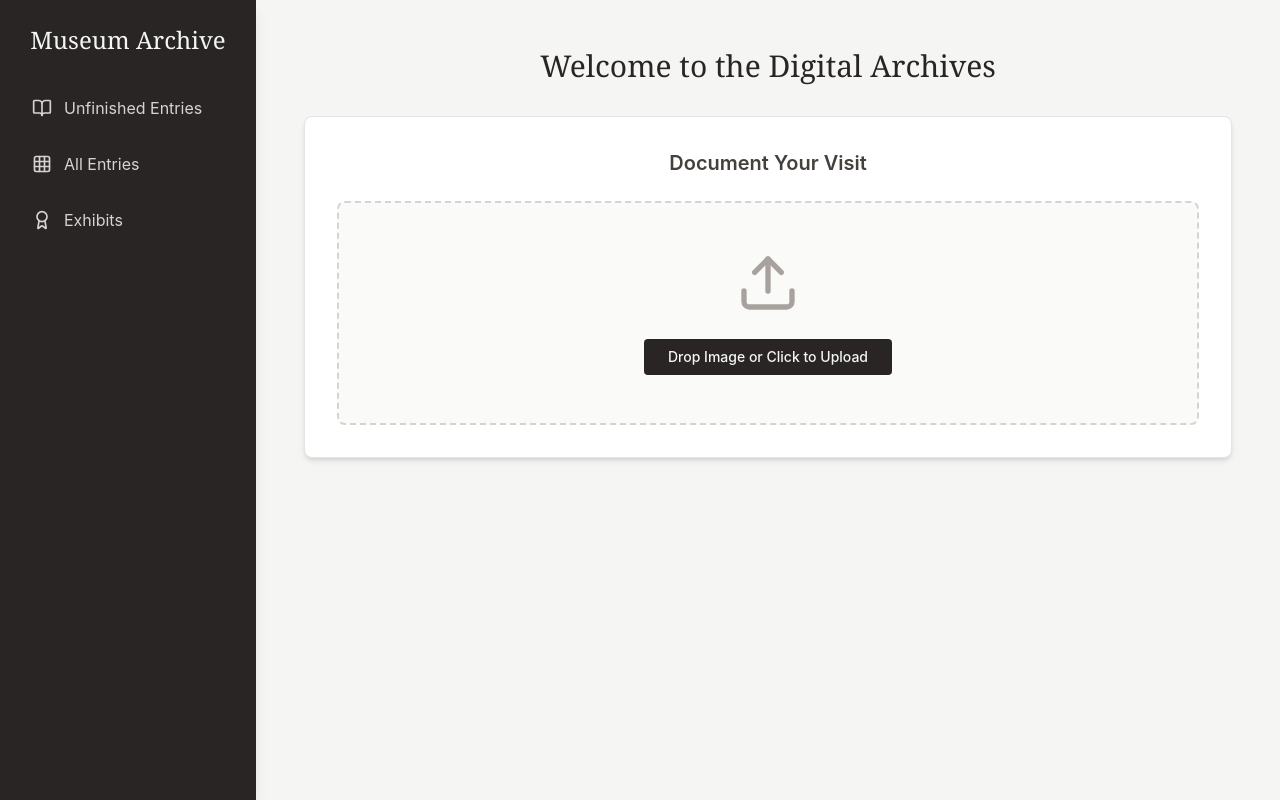
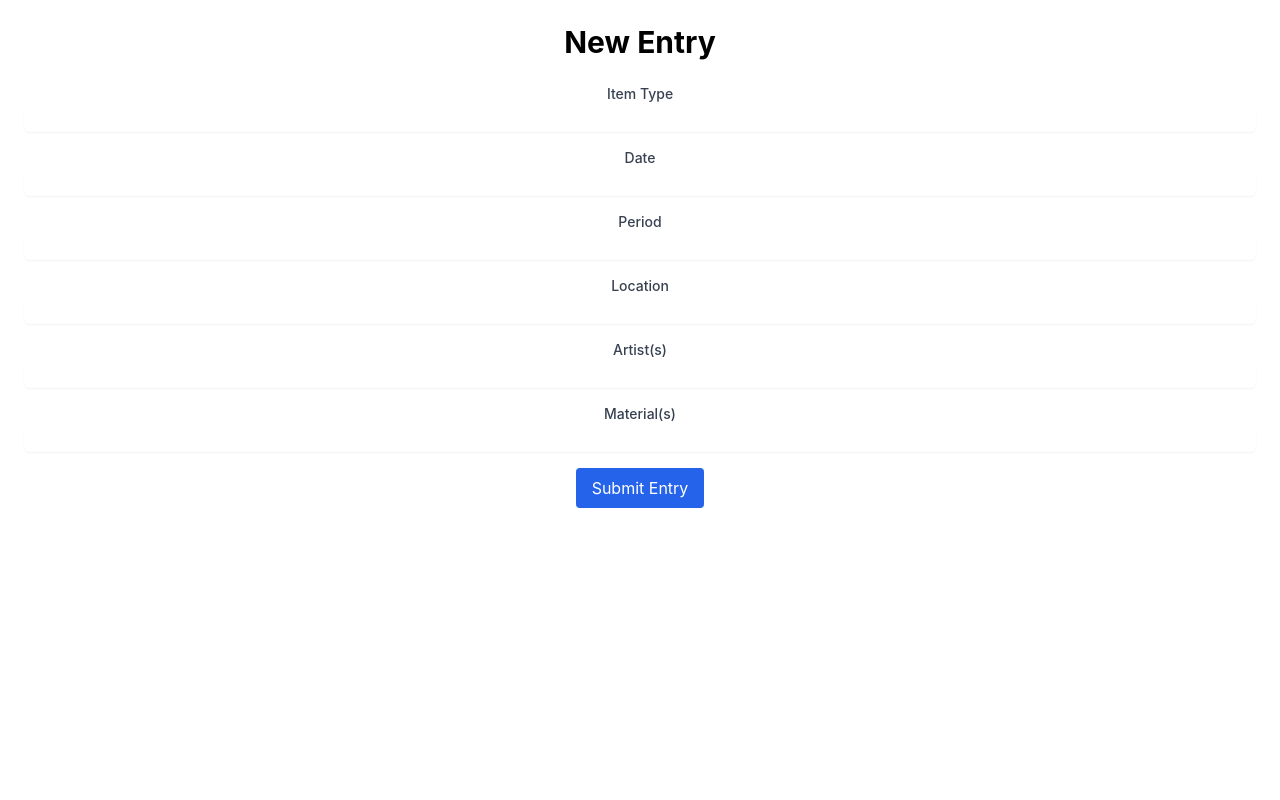
Before and after one commit to elyiagrace/Archivault, a React (Create React App) app in the folder archivault/: page /entry in a window 1280 px wide. Built offline with nearby package versions, Linux system fonts and the light colour scheme.

Commit message:
Modified front page and added entry page

```diff
--- a/archivault/package.json
+++ b/archivault/package.json
@@ -9,8 +9,10 @@
     "lucide-react": "^0.453.0",
     "react": "^18.3.1",
     "react-dom": "^18.3.1",
+    "react-router-dom": "^6.27.0",
     "react-scripts": "5.0.1",
-    "web-vitals": "^2.1.4"
+    "web-vitals": "^2.1.4",
+    "yarn": "^1.22.22"
   },
   "scripts": {
     "start": "react-scripts start",
--- a/archivault/src/App.js
+++ b/archivault/src/App.js
@@ -1,13 +1,20 @@
 // App.js
 import React from 'react';
 import './App.css';
+import { BrowserRouter as Router, Route, Routes } from 'react-router-dom';
 import FrontPage from './pages/FrontPage';
+import EntryPage from './pages/EntryPage';
 
 function App() {
   return (
-    <div className="App">
-      <FrontPage />
-    </div>
+    <Router>
+      <div className="App">
+        <Routes>
+          <Route path="/" element={<FrontPage />} />
+          <Route path="/entry" element={<EntryPage />} />
+        </Routes>
+      </div>
+    </Router>
   );
 }
 
--- /dev/null
+++ b/archivault/src/pages/EntryPage.js
@@ -0,0 +1,155 @@
+import React, { useState } from 'react';
+
+
+const EntryPage = ({ uploadedImage }) => {
+  const [formData, setFormData] = useState({
+    itemType: '',
+    date: '',
+    period: '',
+    location: '',
+    artists: '',
+    materials: ''
+  });
+  const [errors, setErrors] = useState({});
+  const [submissionStatus, setSubmissionStatus] = useState(null);
+  const [isSubmitting, setIsSubmitting] = useState(false);
+
+  const handleChange = (e) => {
+    const { name, value } = e.target;
+    setFormData(prevData => ({
+      ...prevData,
+      [name]: value
+    }));
+  };
+
+  const validate = () => {
+    let tempErrors = {};
+    if (!formData.itemType) tempErrors.itemType = "Item Type is required";
+    if (!formData.date) tempErrors.date = "Date is required";
+    else if (isNaN(formData.date)) tempErrors.date = "Date must be a number";
+    if (!formData.period) tempErrors.period = "Period is required";
+    if (!formData.location) tempErrors.location = "Location is required";
+    if (!formData.artists) tempErrors.artists = "Artist(s) is required";
+    if (!formData.materials) tempErrors.materials = "Material(s) is required";
+    setErrors(tempErrors);
+    return Object.keys(tempErrors).length === 0;
+  };
+
+  const handleSubmit = async (e) => {
+    e.preventDefault();
+    if (validate()) {
+      setIsSubmitting(true);
+      try {
+        console.log(formData);
+        // Here you would typically send the data to your backend
+        // Simulate successful submission
+        await new Promise(resolve => setTimeout(resolve, 1000));
+        setSubmissionStatus('success');
+        setFormData({ itemType: '', date: '', period: '', location: '', artists: '', materials: '' }); // Clear form
+      } catch (error) {
+        console.error("Submission failed:", error);
+        setSubmissionStatus('error');
+      } finally {
+        setIsSubmitting(false);
+      }
+    }
+  };
+
+  return (
+    <div className="container mx-auto p-6">
+      <h1 className="text-3xl font-bold mb-6">New Entry</h1>
+
+      {uploadedImage && (
+        <img src={uploadedImage} alt="Uploaded Item" className="max-w-md mb-6 rounded-lg shadow-md" />
+      )}
+
+      <form onSubmit={handleSubmit} className="space-y-4">
+        <div>
+          <label htmlFor="itemType" className="block text-sm font-medium text-gray-700">Item Type</label>
+          <input
+            id="itemType"
+            name="itemType"
+            value={formData.itemType}
+            onChange={handleChange}
+            className="mt-1 block w-full rounded-md border-gray-300 shadow-sm focus:border-indigo-300 focus:ring focus:ring-indigo-200 focus:ring-opacity-50"
+          />
+          {errors.itemType && <p className="mt-1 text-sm text-red-600">{errors.itemType}</p>}
+        </div>
+
+        <div>
+          <label htmlFor="date" className="block text-sm font-medium text-gray-700">Date</label>
+          <input
+            id="date"
+            name="date"
+            type="number"
+            value={formData.date}
+            onChange={handleChange}
+            className="mt-1 block w-full rounded-md border-gray-300 shadow-sm focus:border-indigo-300 focus:ring focus:ring-indigo-200 focus:ring-opacity-50"
+          />
+          {errors.date && <p className="mt-1 text-sm text-red-600">{errors.date}</p>}
+        </div>
+
+        <div>
+          <label htmlFor="period" className="block text-sm font-medium text-gray-700">Period</label>
+          <input
+            id="period"
+            name="period"
+            value={formData.period}
+            onChange={handleChange}
+            className="mt-1 block w-full rounded-md border-gray-300 shadow-sm focus:border-indigo-300 focus:ring focus:ring-indigo-200 focus:ring-opacity-50"
+          />
+          {errors.period && <p className="mt-1 text-sm text-red-600">{errors.period}</p>}
+        </div>
+
+        <div>
+          <label htmlFor="location" className="block text-sm font-medium text-gray-700">Location</label>
+          <input
+            id="location"
+            name="location"
+            value={formData.location}
+            onChange={handleChange}
+            className="mt-1 block w-full rounded-md border-gray-300 shadow-sm focus:border-indigo-300 focus:ring focus:ring-indigo-200 focus:ring-opacity-50"
+          />
+          {errors.location && <p className="mt-1 text-sm text-red-600">{errors.location}</p>}
+        </div>
+
+        <div>
+          <label htmlFor="artists" className="block text-sm font-medium text-gray-700">Artist(s)</label>
+          <input
+            id="artists"
+            name="artists"
+            value={formData.artists}
+            onChange={handleChange}
+            className="mt-1 block w-full rounded-md border-gray-300 shadow-sm focus:border-indigo-300 focus:ring focus:ring-indigo-200 focus:ring-opacity-50"
+          />
+          {errors.artists && <p className="mt-1 text-sm text-red-600">{errors.artists}</p>}
+        </div>
+
+        <div>
+          <label htmlFor="materials" className="block text-sm font-medium text-gray-700">Material(s)</label>
+          <input
+            id="materials"
+            name="materials"
+            value={formData.materials}
+            onChange={handleChange}
+            className="mt-1 block w-full rounded-md border-gray-300 shadow-sm focus:border-indigo-300 focus:ring focus:ring-indigo-200 focus:ring-opacity-50"
+          />
+          {errors.materials && <p className="mt-1 text-sm text-red-600">{errors.materials}</p>}
+        </div>
+
+        <button
+          type="submit"
+          disabled={isSubmitting}
+          className={`px-4 py-2 rounded focus:outline-none focus:ring-2 focus:ring-opacity-50 ${
+            isSubmitting ? 'bg-gray-400 cursor-not-allowed' : 'bg-blue-600 text-white hover:bg-blue-700'
+          }`}
+        >
+          {isSubmitting ? 'Submitting...' : 'Submit Entry'}
+        </button>
+      </form>
+
+    </div>
+  );
+};
+
+export default EntryPage;
--- a/archivault/src/pages/FrontPage.js
+++ b/archivault/src/pages/FrontPage.js
@@ -1,30 +1,26 @@
-import React, { useState, useCallback } from 'react';
-import { BookOpen, Grid, Award, Upload } from 'lucide-react';
+// FrontPage.js
+import React, { useState } from 'react';
+import { Camera, BookOpen, Grid, Award } from 'lucide-react';
+import { useNavigate } from 'react-router-dom';
 
 const FrontPage = () => {
-  const [image, setImage] = useState(null);
+  const [uploadedImage, setUploadedImage] = useState(null);
+  const navigate = useNavigate();
 
-  const handleDrop = useCallback((e) => {
-    e.preventDefault();
-    const file = e.dataTransfer.files[0];
-    handleFile(file);
-  }, []);
-
-  const handleFileInput = useCallback((e) => {
-    const file = e.target.files[0];
-    handleFile(file);
-  }, []);
-
-  const handleFile = (file) => {
-    if (file && file.type.substr(0, 5) === "image") {
+  const handleImageUpload = (event) => {
+    const file = event.target.files[0];
+    if (file) {
       const reader = new FileReader();
       reader.onloadend = () => {
-        setImage(reader.result);
+        setUploadedImage(reader.result);
       };
       reader.readAsDataURL(file);
-    } else {
-      console.log("File is not an image.");
     }
+  };
+
+  const handleCaptureImage = () => {
+    // Navigate to the EntryPage and pass the uploaded image as state
+    navigate('/entry', { state: { uploadedImage } });
   };
 
   return (
@@ -61,29 +57,21 @@ const FrontPage = () => {
         <h1 className="text-3xl font-serif text-stone-800 mb-8">Welcome to the Digital Archives</h1>
         <div className="bg-white p-8 rounded-lg shadow-md border border-stone-200">
           <h2 className="text-xl font-semibold text-stone-700 mb-6">Document Your Visit</h2>
-          <div
-            className="flex flex-col items-center justify-center border-2 border-dashed border-stone-300 rounded-lg p-12 bg-stone-50"
-            onDrop={handleDrop}
-            onDragOver={(e) => e.preventDefault()}
-          >
-            {image ? (
-              <img src={image} alt="Uploaded" className="max-w-full max-h-64 mb-4" />
-            ) : (
-              <Upload className="w-16 h-16 text-stone-400 mb-6" />
-            )}
+          <div className="flex flex-col items-center justify-center border border-stone-300 rounded-lg p-12 bg-stone-50">
+            <Camera className="w-16 h-16 text-stone-400 mb-6" />
             <input
               type="file"
               accept="image/*"
-              onChange={handleFileInput}
-              className="hidden"
-              id="fileInput"
+              onChange={handleImageUpload}
+              className="mb-4"
             />
-            <label
-              htmlFor="fileInput"
-              className="bg-stone-800 text-stone-100 px-6 py-2 rounded text-sm font-medium hover:bg-stone-700 transition duration-300 cursor-pointer"
+            <button
+              onClick={handleCaptureImage}
+              className="bg-stone-800 text-stone-100 px-6 py-2 rounded text-sm font-medium hover:bg-stone-700 transition duration-300"
+              disabled={!uploadedImage} // Disable the button if no image is uploaded
             >
-              {image ? 'Change Image' : 'Drop Image or Click to Upload'}
-            </label>
+              Capture Image
+            </button>
           </div>
         </div>
       </main>
```
Also changed, not shown: 1 other file (tests, documents, lock files or other folders).
